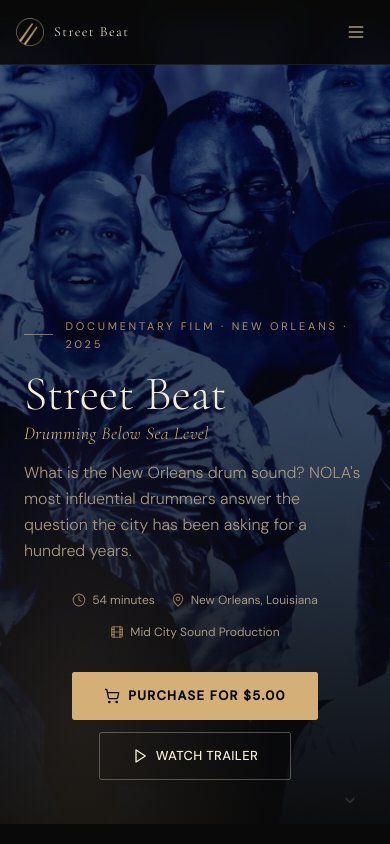
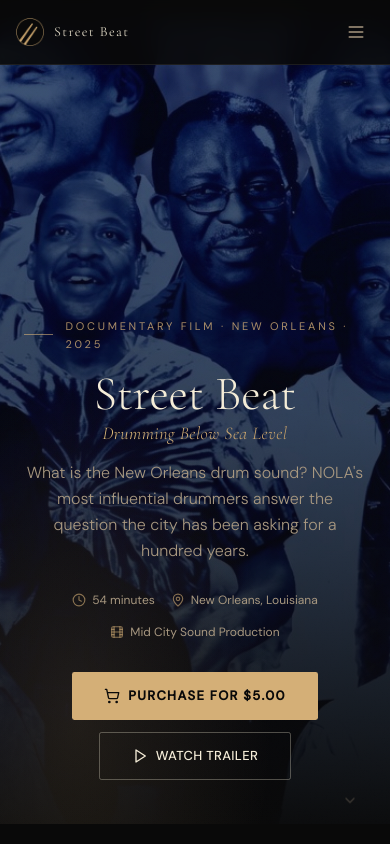
Before and after one commit to flu-wop/streetbeat, a Next.js app: page / in a window 390 px wide. Shown: the top 844 px of the page. Built offline with nearby package versions, Linux system fonts and the light colour scheme.

Commit message:
LAST LAST

```diff
--- a/src/app/page.tsx
+++ b/src/app/page.tsx
@@ -84,7 +84,7 @@
 
             {/* Eyebrow */}
             <div
-              className="flex items-center gap-3 mb-5 opacity-0 animate-fade-up delay-200 justify-center sm:justify-start"
+              className="flex items-center gap-3 mb-5 opacity-0 animate-fade-up delay-200 justify-center"
               style={{ animationFillMode: "forwards" }}
             >
               <div className="w-8 h-px bg-gold/60" />
@@ -95,7 +95,7 @@
 
             {/* Title */}
             <h1
-              className="font-display mb-4 opacity-0 animate-fade-up delay-300"
+              className="font-display mb-4 opacity-0 animate-fade-up delay-300 text-center sm:text-left"
               style={{ animationFillMode: "forwards" }}
             >
               <span className="block text-[clamp(48px,8vw,96px)] text-cream leading-[0.9]">
@@ -108,7 +108,7 @@
 
             {/* Logline */}
             <p
-              className="text-mist text-base md:text-lg max-w-md leading-relaxed mb-7 font-light opacity-0 animate-fade-up delay-400"
+              className="text-mist text-base md:text-lg max-w-md leading-relaxed mb-7 font-light opacity-0 animate-fade-up delay-400 text-center sm:text-left"
               style={{ animationFillMode: "forwards" }}
             >
               What is the New Orleans drum sound? NOLA's most influential drummers
```
